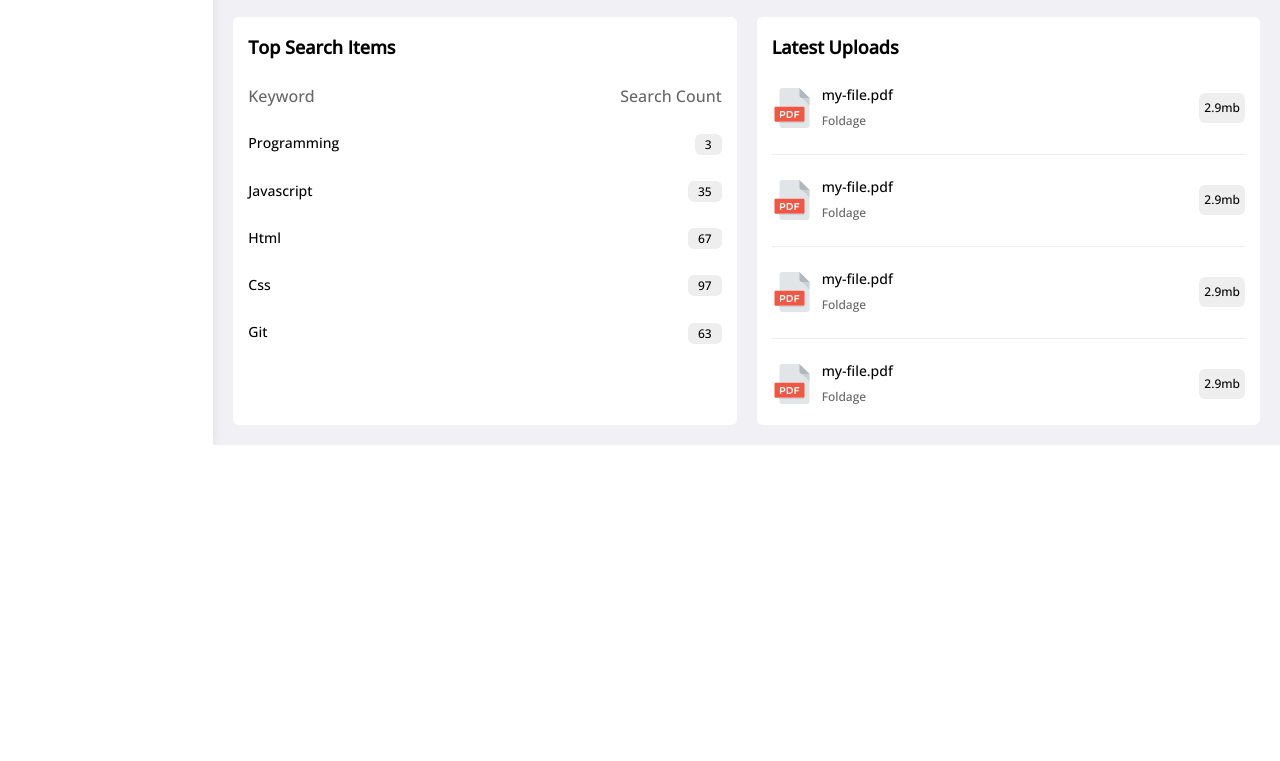
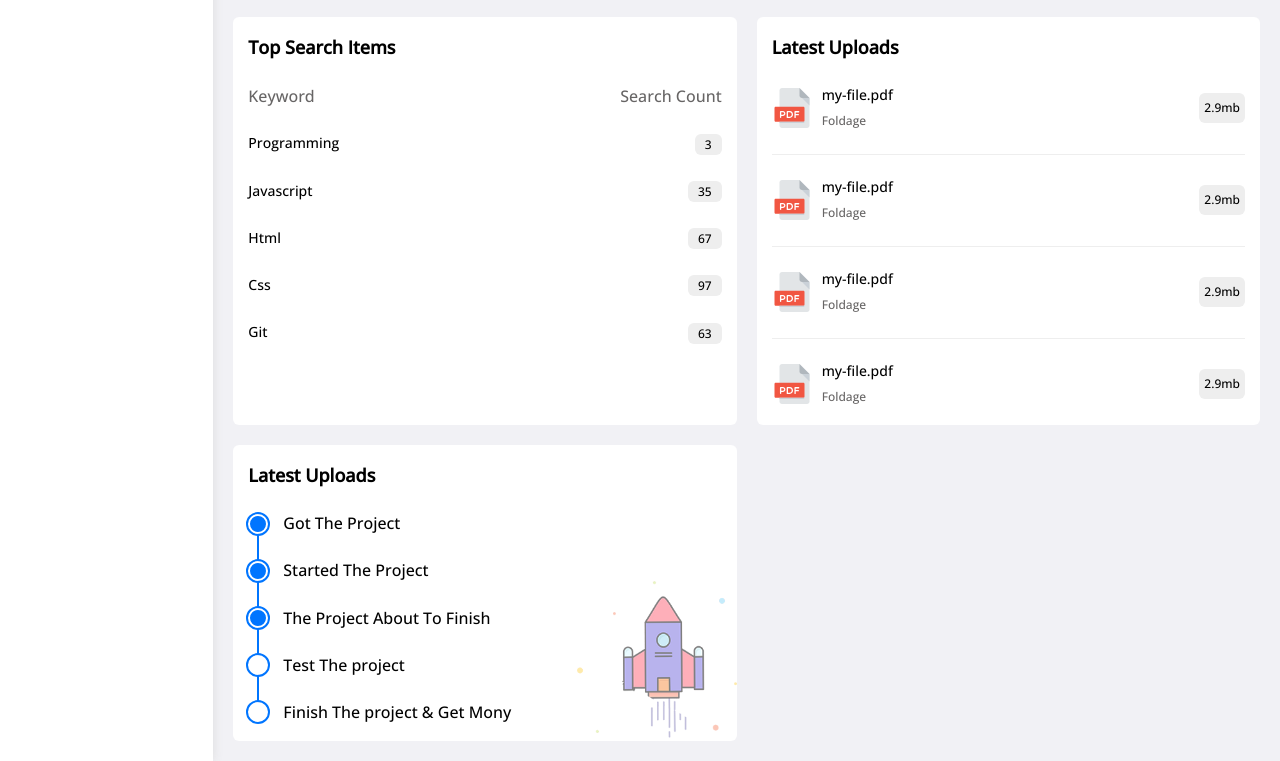
Before and after one commit to Mostafaproo/Dashboard, a website: page index.html in a window 1280 px wide. Shown: the part 1280-2041 px from the top of the page. Before the commit the page ends 1725 px from the top, so only its background shows below. Drawn offline with nearby package versions, Linux system fonts and the light colour scheme.

Commit message:
create last project

```diff
--- a/index.html
+++ b/index.html
@@ -79,11 +79,11 @@
                 </li>
             </ul>
         </aside>
-        <!-- End Sidebar -->
+        <!-- END Sidebar -->
 
-        <!-- Start ContentPage -->
+        <!-- START:: ContentPage -->
         <main class="w-full content-page mb-20">
-            <!-- Start Header -->
+            <!-- START Header -->
             <header class="header p-20 d-flex bg-white align-center space-between">
                 <!-- Search -->
                 <div class="header__search p-relative">
@@ -102,13 +102,13 @@
                     <img class="header__avatar" src="./images/avatar/hacker.png" alt="avatar" />
                 </div>
             </header>
-            <!-- End Header -->
+            <!-- END Header -->
             <!-- Heading -->
             <h1 class="heading p-relative">Dashboard</h1>
 
-            <!-- Start Content Page -->
+            <!-- START:: Content Page -->
             <div class="content d-grid gap-20">
-                <!-- Start Intro Section -->
+                <!-- START:: Intro Section -->
                 <section class="welcom overflow-h bg-white b-radius text-center-mobile d-block-mobile">
                     <div class="welcom__intro p-20 d-flex space-between bg-eee">
                         <div>
@@ -127,9 +127,9 @@
                         <a href="profile.html" class="welcom__viste d-block-mobile bg-blue">Profile</a>
                     </div>
                 </section>
-                <!-- End Intro Section -->
+                <!-- END:: Intro Section -->
 
-                <!-- Start quick draft Section -->
+                <!-- START:: quick draft Section -->
                 <section class="quick-draft bg-white p-20 b-radius">
                     <h2 class="section-title">quick draft</h2>
                     <p class="sub-title c-gray mt-5">Write a Draft for your Idea</p>
@@ -142,9 +142,9 @@
                         <a href="profile.html" class="welcom__viste d-block-mobile bg-blue">Save</a>
                     </div>
                 </section>
-                <!-- End quick draft Section -->
+                <!-- END:: quick draft Section -->
 
-                <!-- Start Target Section -->
+                <!-- Star0::t Target Section -->
                 <section class="target bg-white p-20 b-radius">
                     <h2 class="section-title">Yearly Target</h2>
                     <p class="sub-title c-gray mt-5">Target Of The Year</p>
@@ -203,9 +203,9 @@
                         </div>
                     </div>
                 </section>
-                <!-- End Target Section -->
+                <!-- END:: Target Section -->
 
-                <!-- Start Ticket Statistics -->
+                <!-- START:: Ticket Statistics -->
                 <section class="tickets p-20 bg-white b-radius">
                     <h2 class="section-title">Tickets Statistics</h2>
                     <p class="sub-title c-gray mt-5">Everything about support tickets</p>
@@ -234,9 +234,9 @@
                     </div>
 
                 </section>
-                <!-- End Ticket Statistics -->
+                <!-- END:: Ticket Statistics -->
 
-                <!-- Start LatestNews Section -->
+                <!-- START:: LatestNews Section -->
                 <section class="latest-news bg-white p-20 b-radius text-center-mobile">
                     <h2 class="section-title mb-20">latest news</h2>
                     <div class="latest-news__news-row d-flex align-center space-between d-block-mobile">
@@ -270,9 +270,9 @@
                         </div>
                     </div>
                 </section>
-                <!-- End LatestNews Section -->
+                <!-- END:: LatestNews Section -->
 
-                <!-- Start Tasks Section -->
+                <!-- START:: Tasks Section -->
                 <section class="tasks bg-white p-20 b-radius">
                     <h2 class="section-title mb-20">latest tasks</h2>
 
@@ -310,9 +310,9 @@
                         <i data-feather="trash-2" class="c-gray fw-icon" stroke-width="2"></i>
                     </div>
                 </section>
-                <!-- End Tasks Section -->
+                <!-- END Tasks Section -->
 
-                <!-- Start Search Item -->
+                <!-- START:: Search Item -->
                 <section class="search-items p-20 b-radius bg-white">
                     <h2 class="section-title mb-20">top search items</h2>
                     <div class="mb-20 d-flex align-center space-between c-gray">
@@ -350,9 +350,9 @@
                         </div>
                     </div>
                 </section>
-                <!-- End Search Item -->
+                <!-- END:: Search Item -->
 
-                <!-- Start Latest Uploads -->
+                <!-- START:: Latest Uploads -->
                 <section class="uploads bg-white p-20 b-radius">
                     <h2 class="section-title mb-20">latest uploads</h2>
                     <ul>
@@ -406,12 +406,28 @@
                         </li>
                     </ul>
                 </section>
-                <!-- End Latest Uploads -->
+                <!-- END:: Latest Uploads -->
+
+                <!-- START:: Last project widget  -->
+                <div class="last-project p-20 bg-white b-radius p-relative">
+                    <h2 class="section-title mb-20">latest uploads</h2>
+
+                    <ul class="p-relative last-project__project-list">
+                        <li class="mt-25 d-flex align-center last-project__item last-project__done">Got The Project</li>
+                        <li class="mt-25 d-flex align-center last-project__item last-project__done">Started The Project</li>
+                        <li class="mt-25 d-flex align-center last-project__item last-project__done"> The Project About To Finish</li>
+                        <li class="mt-25 d-flex align-center last-project__item last-project__current"> Test The project</li>
+                        <li class="mt-25 d-flex align-center last-project__item ">Finish The project & Get Mony</li>
+                    </ul>
+                    <img class="last-project__launch-icon hide-mobile" src="./images/project.png" draggable="false" alt="launch-icon">
+                </div>
+
+                <!-- END:: Last project widget  -->
             </div>
         </main>
         <!-- End ContentPage -->
     </div>
-    <!-- End:: Wrapper -->
+    <!-- END:: Wrapper -->
 
     <script src="https://cdn.jsdelivr.net/npm/feather-icons/dist/feather.min.js"></script>
     <script>
--- a/sass/base/_framwork.scss
+++ b/sass/base/_framwork.scss
@@ -48,6 +48,9 @@
 .p-20,
 .m-20 {
   padding: 1.5rem;
+}
+.mt-25{
+  margin-top: 2rem;
 }
 .p-5{
   padding: .5rem;
--- a/sass/pages/_home.scss
+++ b/sass/pages/_home.scss
@@ -202,3 +202,45 @@
 
 
 }
+
+// Start Last Project Section
+.last-project{
+  &__project-list::before{
+    content: '';
+    position: absolute;
+    left: .9rem;
+    top: .3rem;
+    width: .2rem;
+    height: 95%;
+    background-color: $blue-color;
+    margin: 0;
+  }
+  &__item::before{
+    content: '';
+    width: 2rem;
+    height: 2rem;
+    display: block;
+    border-radius: 50%;
+    background-color: #fff;
+    border: .2rem solid #fff ;
+    outline: .2rem solid $blue-color;
+    margin-right: 1.5rem;
+    z-index: 1;
+  }
+  &__done::before{
+    content: '';
+    background-color: $blue-color;
+  }
+  &__current::before{
+    content: '';
+  }
+
+  &__launch-icon{
+    position: absolute;
+    right: 0;
+    width: 16rem;
+    height: 16rem;
+    bottom: 0;
+    opacity: .5;
+  }
+}
```
Also changed, not shown: public/css/main.css.
